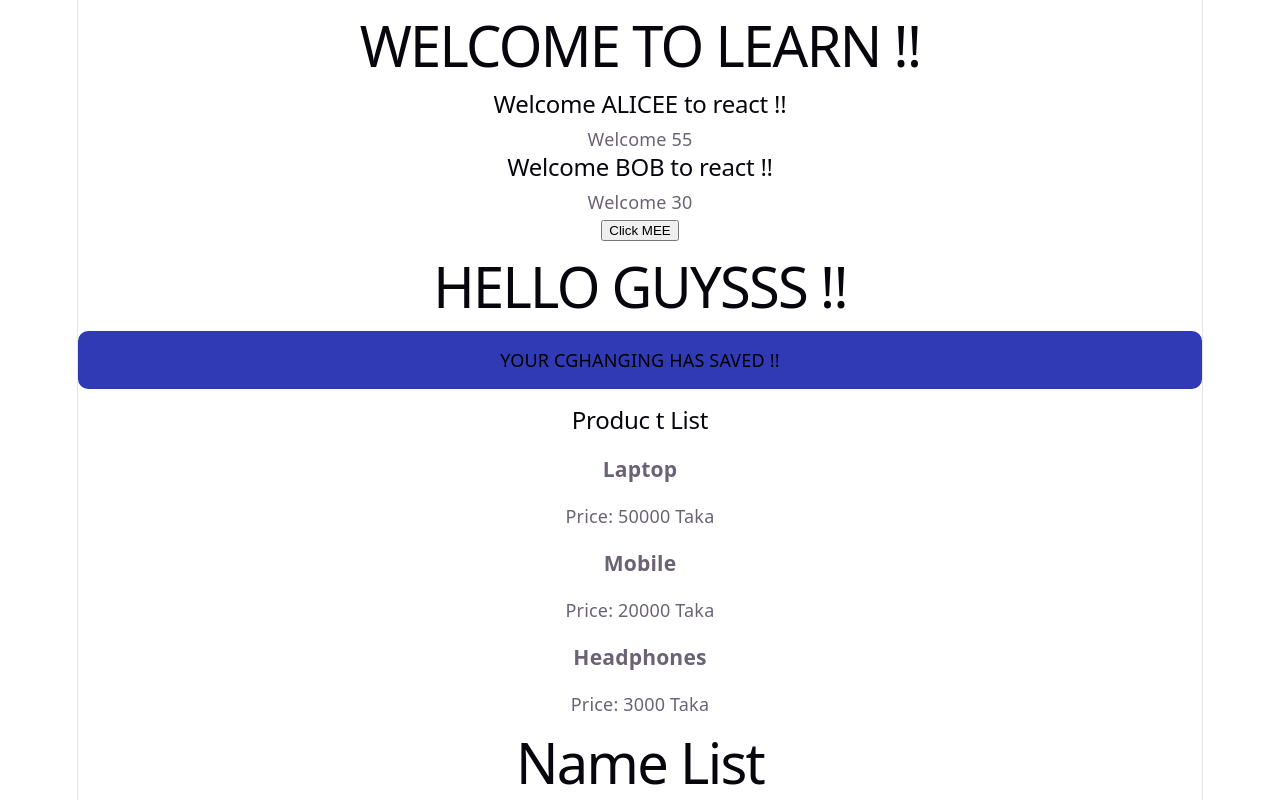
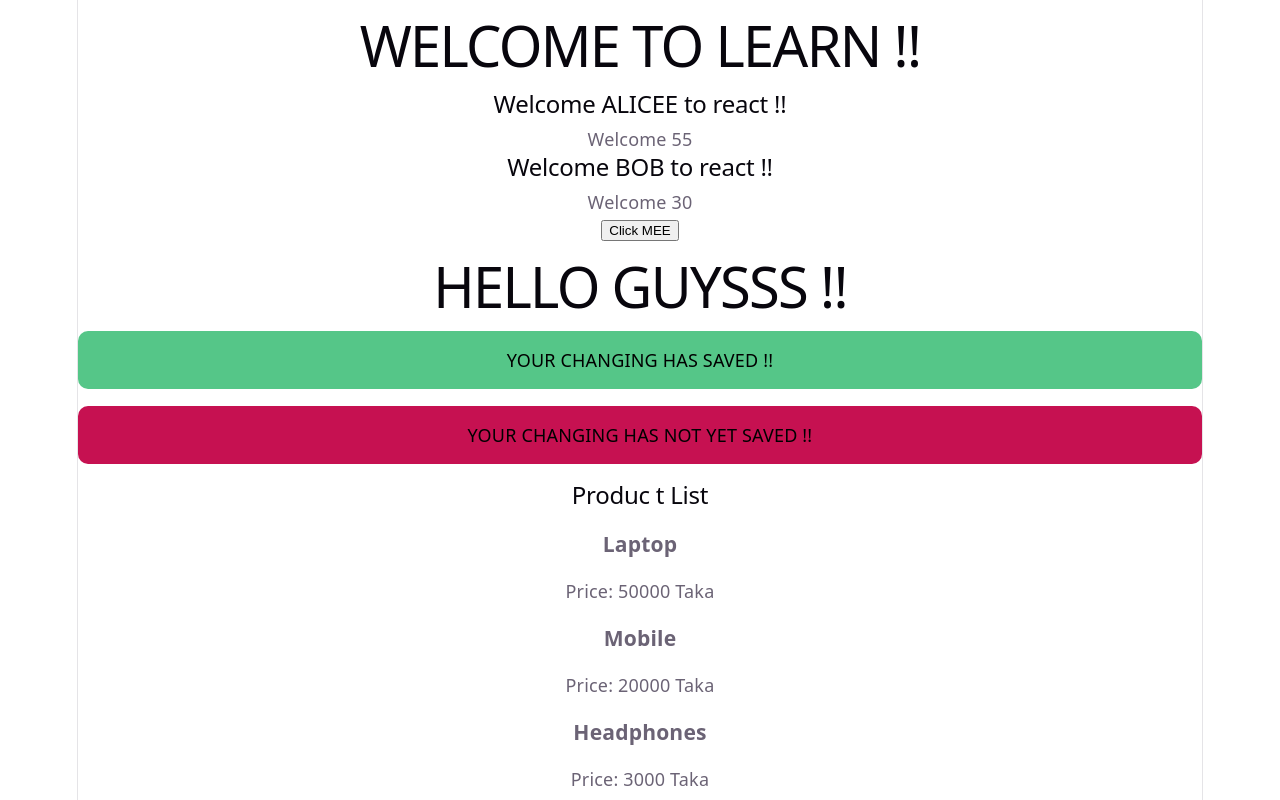
Before and after one commit to Sumaiya707/React-Learning, a React (Vite) app in the folder React-Learn/: page / in a window 1280 px wide. Shown: the top 800 px of the page. Built offline with nearby package versions, Linux system fonts and the light colour scheme.

Commit message:
inline css with ALERT.JSX  in GREEN & RED LINE

```diff
--- a/React-Learn/src/Alert.jsx
+++ b/React-Learn/src/Alert.jsx
@@ -1,8 +1,8 @@
-export const Alert = ({ children }) => {
+export const Alert = ({ children, type = "success" }) => {
   return (
     <div
       style={{
-        backgroundColor: "#2f3ab4",
+        backgroundColor: type === "success" ? "#55c688" : "#c61151",
         color: "Black",
         padding: "16px",
         borderRadius: "10px",
--- a/React-Learn/src/App.jsx
+++ b/React-Learn/src/App.jsx
@@ -23,7 +23,8 @@ function App() {
       <Welcome name="BOB" age={30} />
       <Button />
       <Hello />
-      <Alert> YOUR CGHANGING HAS SAVED !!</Alert>
+      <Alert> YOUR CHANGING HAS SAVED !!</Alert>
+      <Alert type="error"> YOUR CHANGING HAS NOT YET SAVED !!</Alert>
       <Card />
       <ProductList />
       <NameList />
```
